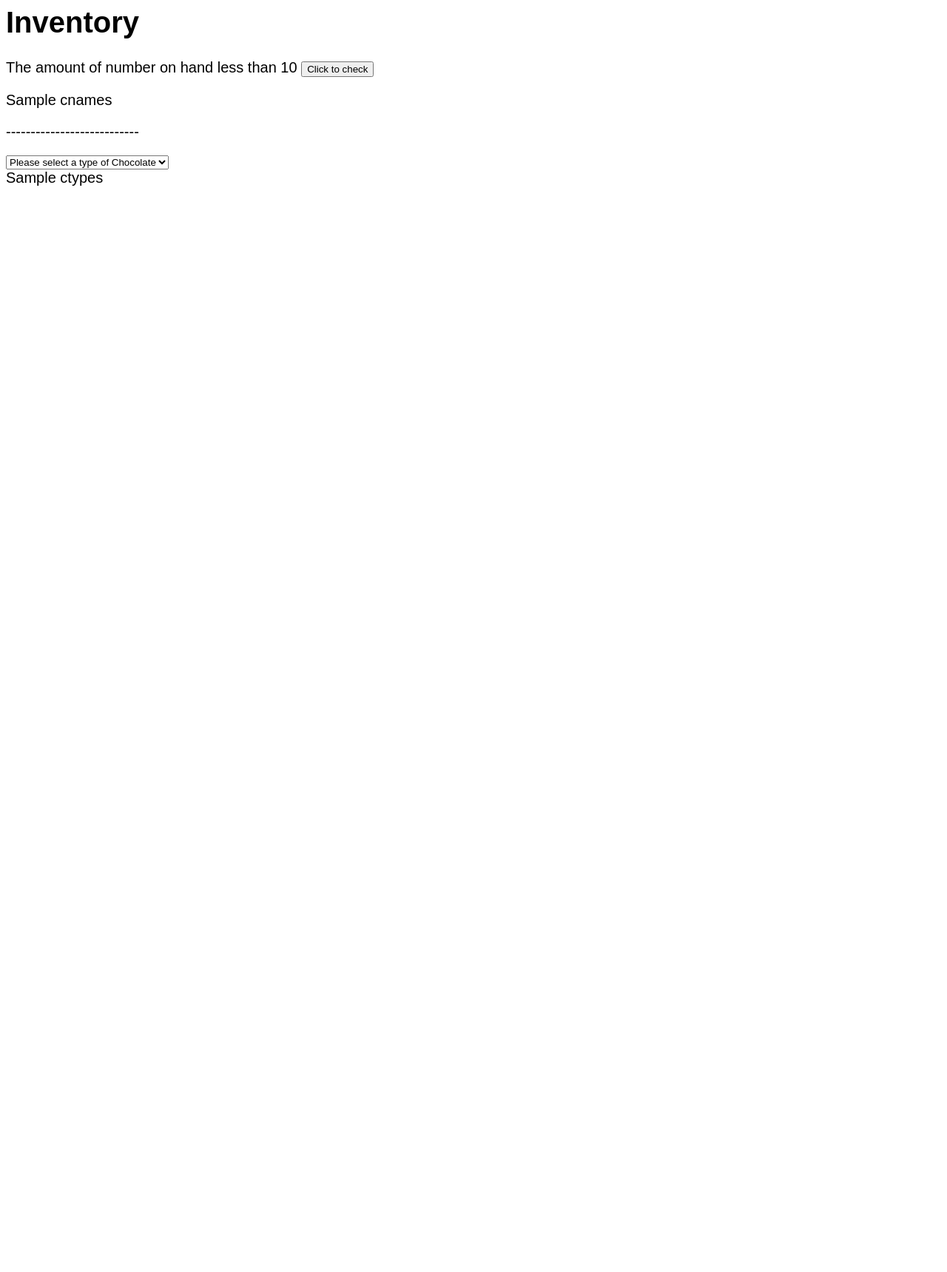
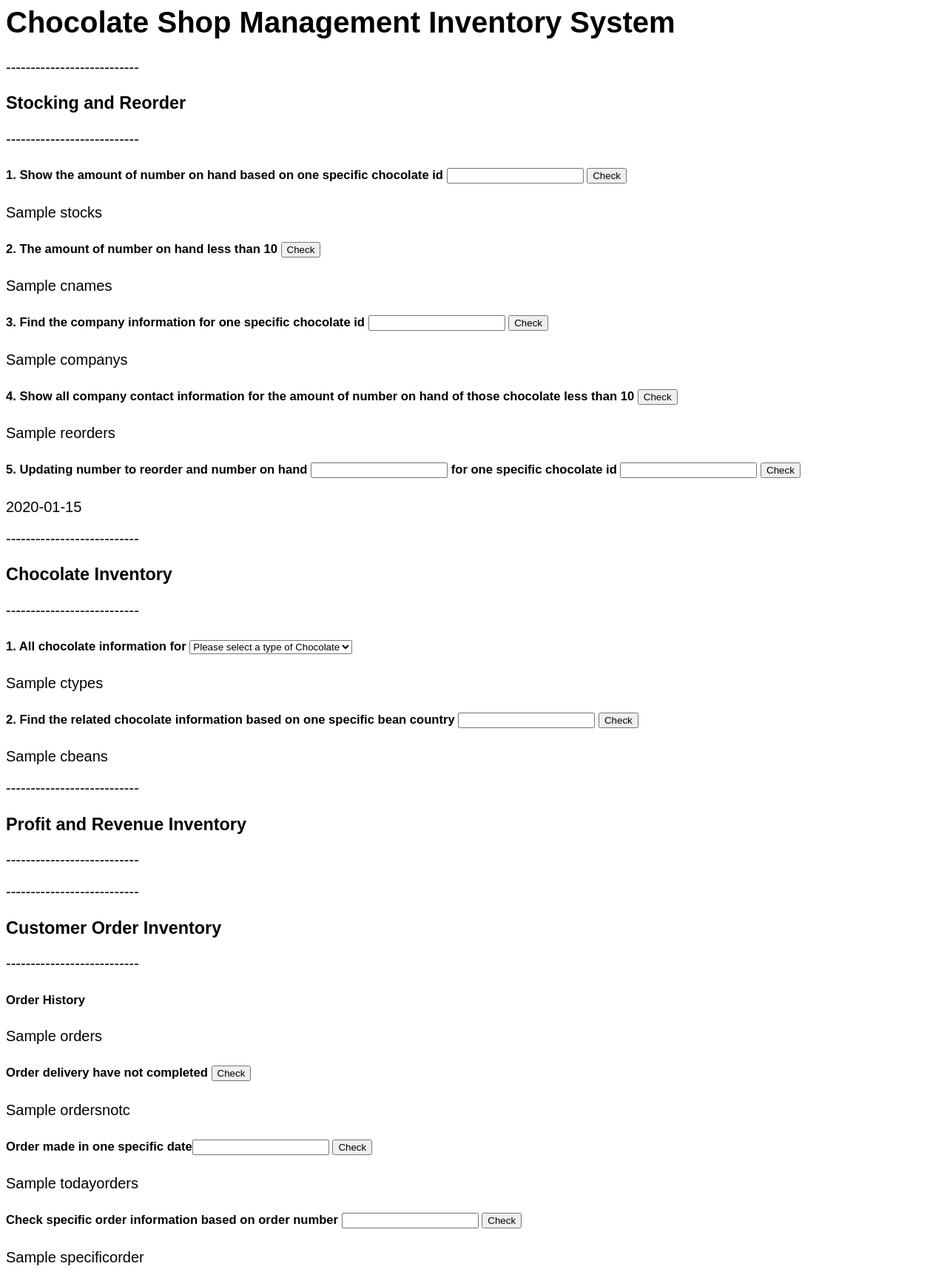
Before and after one commit to yokiii/4111chocolate, a Flask app: template templates/index.html in a window 1280 px wide. Shown: the whole page at 74% size. Before the commit the page ends 251 px from the top, so only its background shows below. Run offline with Flask 2, Linux system fonts and the light colour scheme; the template is opened without the code that fills it: most values are stand-ins (such as "Sample title", 1, 10 or a date in 2020); parts of the project's set-up code (start-up, migrations or seed data) failed here and were passed over.

Commit message:
Add files via upload

```diff
--- a/templates/index.html
+++ b/templates/index.html
@@ -8,26 +8,98 @@
 
 
 <body>
-  <h1>Inventory</h1>
+  <h1>Chocolate Shop Management Inventory System</h1>
+
+
+    <div> <p> --------------------------- </p></div>
+
+     <h3> Stocking and Reorder </h3>
+
+   <div> <p> --------------------------- </p></div>
+
+  <div>
+    <h5>1. Show the amount of number on hand based on one specific chocolate id <input type="text" name="chocolate_id"> <input type="submit" value="Check"> </h5>
+  </div>
+  <div>{{stocks}}</div>
+
+  <div>
+    <h5>2. The amount of number on hand less than 10 <input type="submit" value="Check"> </h5>
+  </div>
+  <div>{{cnames}}</div>
+
+  <div>
+    <h5>3. Find the company information for one specific chocolate id <input type="text" name="chocolate_id">  <input type="submit" value="Check"> </h5>
+  </div>
+  <div>{{companys}}</div>
+
+   <div>
+    <h5>4. Show all company contact information for the amount of number on hand of those chocolate less than 10   <input type="submit" value="Check"> </h5>
+  </div>
+  <div>{{reorders}}</div>
+
+   <div>
+    <h5>5. Updating number to reorder and number on hand <input type="text" name="number_to_reorder"> for one specific chocolate id  <input type="text" name="chocolate_id">   <input type="submit" value="Check"> </h5>
+  </div>
+  <div>{{updates}}</div>
+
+
+  <div> <p> --------------------------- </p></div>
+
+     <h3> Chocolate Inventory </h3>
+
+  <div> <p> --------------------------- </p></div>
 
 
   <div>
-    <p>The amount of number on hand less than 10 <input type="submit" value="Click to check"> </p>
-  </div>
-  <div>{{cnames}}</div>
-
-  <div> <p> --------------------------- </p></div>
-
-  <div>
+    <h5> 1. All chocolate information for
     <select>
     <option value="" disabled="disabled" selected="selected">Please select a type of Chocolate</option>
     <option value="1">Dark</option>
     <option value="2">Milk</option>
     <option value="3">White</option>
     </select>
+    </h5>
   </div>
 
   <div>{{ctypes}}</div>
+
+
+  <div>
+    <h5>2. Find the related chocolate information based on one specific bean country <input type="text" name="bean_country">  <input type="submit" value="Check"> </h5>
+  </div>
+  <div>{{cbeans}}</div>
+
+
+  <div> <p> --------------------------- </p></div>
+
+     <h3> Profit and Revenue Inventory </h3>
+
+  <div> <p> --------------------------- </p></div>
+
+
+
+
+
+
+  <div> <p> --------------------------- </p></div>
+
+  <h3> Customer Order Inventory </h3>
+
+   <div> <p> --------------------------- </p></div>
+
+  <div>
+    <h5>  Order History </h5>
+    <div> {{orders}} </div>
+
+    <h5> Order delivery have not completed <input type="submit" value="Check"> </h5>
+    <div> {{ordersnotc}} </div>
+
+    <h5> Order made in one specific date<input type="text" name="order_date"> <input type="submit" value="Check"></h5>
+    <div> {{todayorders}} </div>
+
+    <h5> Check specific order information based on order number <input type="text" name="order_number"> <input type="submit" value="Check"></h5>
+    <div> {{specificorder}} </div>
+  </div>
 
 
 
```
